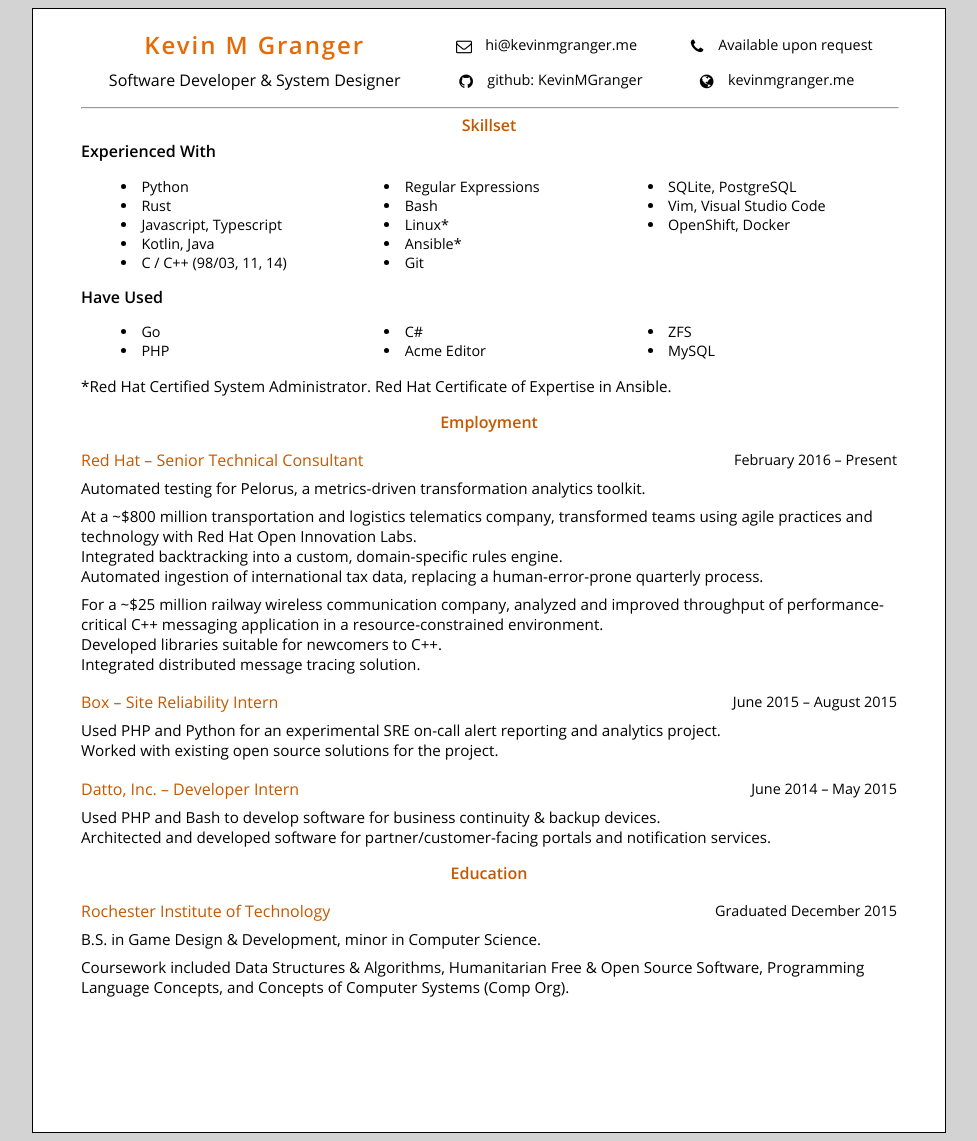
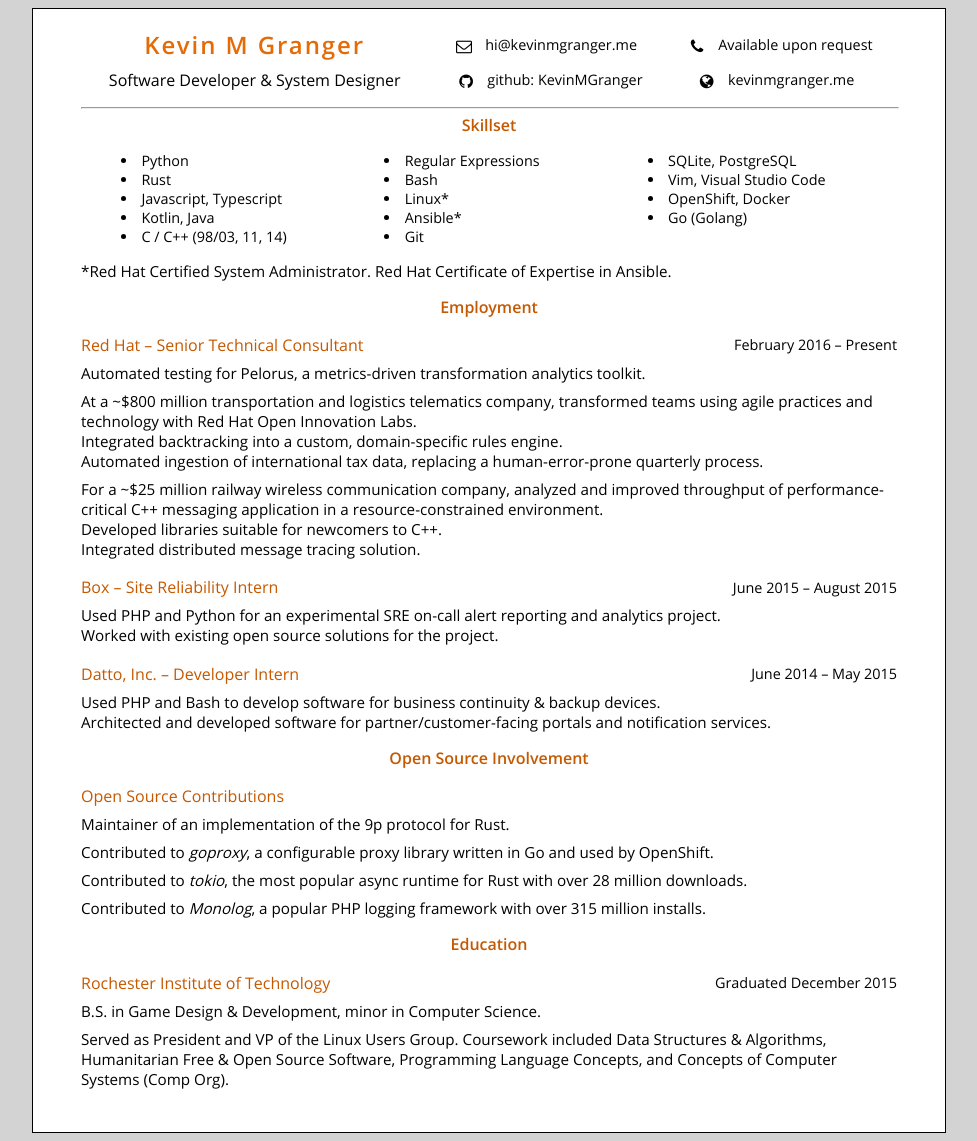
Before and after one commit to KevinMGranger/kevinmgranger.github.io, a Jekyll site: the page built from resume/index.html, in a window 1280 px wide. Shown: the whole page, without its empty margins (151-1128 px from the left). Built offline with Jekyll 4.4.1, drawn with Linux system fonts in a browser that asks for light colours.

Commit message:
Update resume again, bringing back open source involvement.

```diff
--- a/resume/index.html
+++ b/resume/index.html
@@ -40,7 +40,6 @@
 
 <section class="skills">
 	<h1>Skillset</h1>
-	<h2>Experienced With</h2>
 	<ul>
 		<li>Python</li>
 		<li>Rust</li>
@@ -55,15 +54,7 @@
 		<li>SQLite, PostgreSQL</li>
 		<li>Vim, Visual Studio Code</li>
 		<li>OpenShift, Docker</li>
-	</ul>
-	<h2>Have Used</h2>
-	<ul>
-		<li>Go</li>
-		<li>PHP</li>
-		<li>C#</li>
-		<li>Acme Editor</li>
-		<li>ZFS</li>
-		<li>MySQL</li>
+		<li>Go (Golang)</li>
 	</ul>
 	<p>*Red Hat Certified System Administrator. Red Hat Certificate of Expertise in Ansible.</p>
 </section>
@@ -81,7 +72,7 @@
 		<p>For a ~$25 million railway wireless communication company, analyzed and improved throughput of performance-critical C++ messaging application in a resource-constrained environment.
 			<br/>Developed libraries suitable for newcomers to C++.
 			<br/>Integrated distributed message tracing solution.
-			</p>
+		</p>
 	</div>
 	<div>
 		<h2>Box &ndash; Site Reliability Intern</h2>
@@ -101,12 +92,23 @@
 	</div>
 </section>
 <section class="exp">
+	<h1>Open Source Involvement</h1>
+	<div>
+		<h2>Open Source Contributions</h2>
+		<p>Maintainer of an implementation of the 9p protocol for Rust.</p>
+		<p>Contributed to <em>goproxy</em>, a configurable proxy library written in Go and used by OpenShift.</p>
+		<p>Contributed to <em>tokio</em>, the most popular async runtime for Rust with over 28 million downloads.</p>
+		<p>Contributed to <em>Monolog</em>, a popular PHP logging framework with over 315 million installs.</p>
+
+	</div>
+</section>
+<section class="exp">
 	<h1>Education</h1>
 	<div>
 		<h2>Rochester Institute of Technology</h2>
 		<h3>Graduated December 2015</h3>
 		<p>B.S. in Game Design &amp; Development, minor in Computer Science.</p>
-		<p>Coursework included Data Structures &amp; Algorithms, Humanitarian Free &amp; Open Source Software, Programming Language
+		<p>Served as President and VP of the Linux Users Group. Coursework included Data Structures &amp; Algorithms, Humanitarian Free &amp; Open Source Software, Programming Language
 			Concepts, and Concepts of Computer Systems (Comp Org).</p>
 	</div>
 </section>
```
